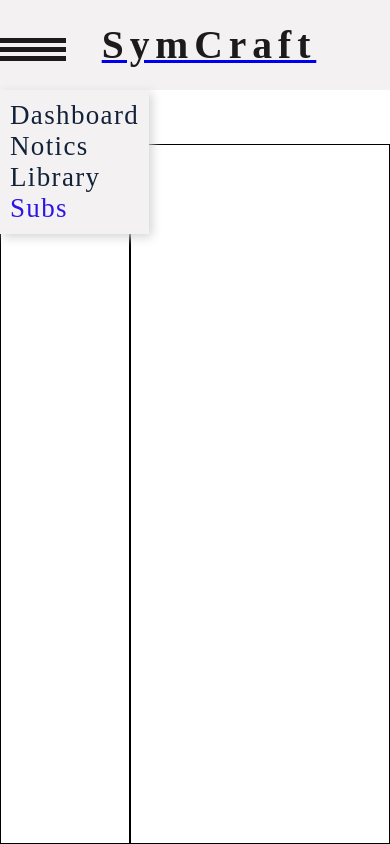
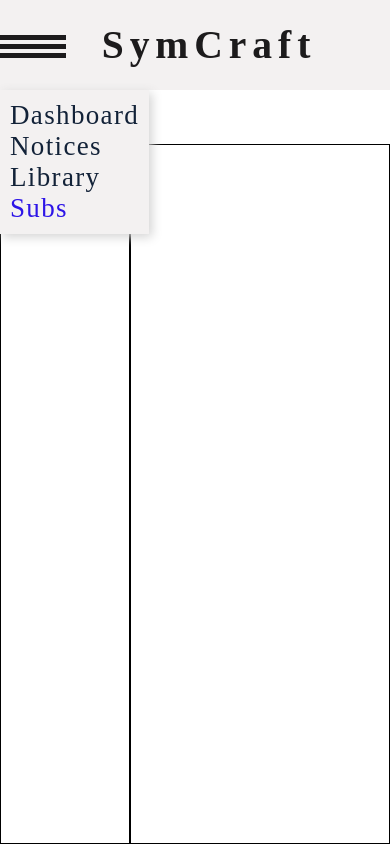
Before and after one commit to kfiddle/symCraftv1, a React (Create React App) app in the folder client/: page /subs in a window 390 px wide. Both pictures are taken after a click on the element 29 px from the left and 45 px from the top of the page. Built offline with nearby package versions, Linux system fonts and the light colour scheme; no server answers; a web font is replaced by a local one.

Commit message:
Hamburger Music

```diff
--- a/client/src/header/Header.js
+++ b/client/src/header/Header.js
@@ -13,8 +13,8 @@ const Header = ({ stripesHandler, setSideBarOpen }) => {
       <div className={styles.logoDiv}>
         {/* <HamburgerMenu stripesHandler={stripesHandler} sideBarOpen={props.sideBarOpen} /> */}
         <HamburgerMenu />
-        <NavLink to={'/dashboard'}>
-          <h1 className={styles.inActive}>SymCraft</h1>
+        <NavLink to={'/dashboard'} style={{ textDecoration: 'none' }}>
+          <h1>SymCraft</h1>
         </NavLink>
       </div>
     </header>
--- a/client/src/header/hamburger/DropdownNav.js
+++ b/client/src/header/hamburger/DropdownNav.js
@@ -25,7 +25,7 @@ const DropdownNav = () => {
             isActive ? styles.active : styles.inActive
           }
         >
-          Notics
+          Notices
         </NavLink>
       </nav>
       <nav>
--- a/client/src/header/hamburger/HamburgerMenu.js
+++ b/client/src/header/hamburger/HamburgerMenu.js
@@ -21,10 +21,14 @@ const HamburgerMenu = ({ stripesHandler, sideBarOpen }) => {
 
   const clicker = () => {
     // stripesHandler();
-    console.log('Hamburger clicked!');
     console.log('clicked 1', clicked);
     if (clicked === true) setClicked(false);
-    if (clicked === false) setClicked(true);
+    if (clicked === false) {
+      setClicked(true);
+      setTimeout(() => {
+        setClicked(false);
+      }, 5000);
+    }
     console.log('clicked 2', clicked);
   };
 
@@ -38,9 +42,11 @@ const HamburgerMenu = ({ stripesHandler, sideBarOpen }) => {
       >
         {/* <div className={styles.centeringBox}> */}
         <div className={styles.centeringBox}>
+          <span className={stripeMover(5)}></span>
+          <span className={stripeMover(4)}></span>
+          <span className={stripeMover(3)}></span>
+          <span className={stripeMover(2)}></span>
           <span className={stripeMover(1)}></span>
-          <span className={stripeMover(2)}></span>
-          <span className={stripeMover(3)}></span>
         </div>
         <div>
           {clicked && <Dropdown className={styles.dropdown} styles={styles} />}
--- a/client/src/header/hamburger/HamburgerMenu.module.css
+++ b/client/src/header/hamburger/HamburgerMenu.module.css
@@ -8,19 +8,20 @@
   margin-right: 2rem;
 }
 
-.bar1 {
+.bar5 {
   display: block;
   position: relative;
+  top: -3px;
   width: 4rem;
-  height: 5px;
-  background: #1c1b1c;
+  height: 4px;
+  background: transparent;
   transition: cubic-bezier(0.3, 0, 0.5, 1) 0.15s;
 }
 
-.bar2 {
+.bar4 {
   display: block;
   position: relative;
-  top: 4px;
+  top: -3px;
   width: 4rem;
   height: 5px;
   background: #1c1b1c;
@@ -30,29 +31,66 @@
 .bar3 {
   display: block;
   position: relative;
-  top: 8px;
+  top: 1px;
   width: 4rem;
   height: 5px;
   background: #1c1b1c;
   transition: cubic-bezier(0.3, 0, 0.5, 1) 0.35s;
 }
 
-.hover1 {
-  background: chartreuse;
+.bar2 {
+  display: block;
+  position: relative;
+  top: 5px;
+  width: 4rem;
+  height: 5px;
+  background: #1c1b1c;
+  transition: cubic-bezier(0.3, 0, 0.5, 1) 0.25s;
+}
+
+.bar1 {
+  display: block;
+  position: relative;
+  top: 5px;
+  width: 4rem;
+  height: 4px;
+  background: transparent;
+  transition: cubic-bezier(0.3, 0, 0.5, 1) 0.15s;
+}
+
+.hover5 {
+  height: 3px;
+  background: rgb(0, 0, 0);
   opacity: 0.5;
-  transform: translateY(-6px);
+  transform: translateY(-11px);
+}
+
+.hover4 {
+  height: 3px;
+  background: rgb(0, 0, 0);
+  opacity: 0.5;
+  transform: translateY(-4px);
+}
+
+.hover3 {
+  height: 3px;
+  background: rgb(0, 0, 0);
+  opacity: 0.5;
+  /* transform: translateY(1px); */
 }
 
 .hover2 {
-  background: rgb(138, 245, 30);
+  height: 3px;
+  background: rgb(0, 0, 0);
   opacity: 0.5;
-  transform: translateY(-3px);
+  transform: translateY(4px);
 }
 
-.hover3 {
-  background: rgb(200, 236, 37);
+.hover1 {
+  height: 3px;
+  background: rgb(0, 0, 0);
   opacity: 0.5;
-  transform: translateY(1px);
+  transform: translateY(11px);
 }
 
 .clickedBar1 {
```
